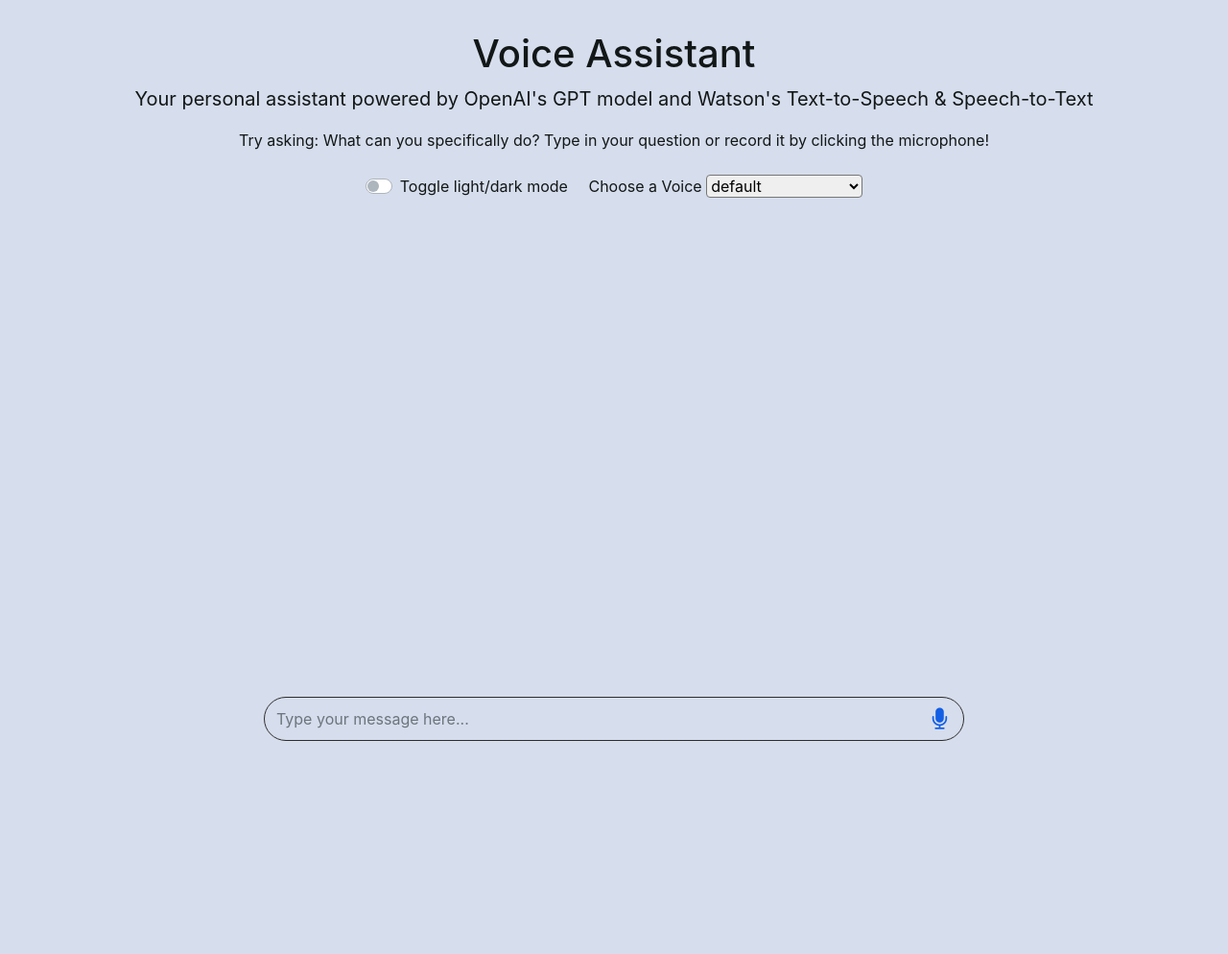
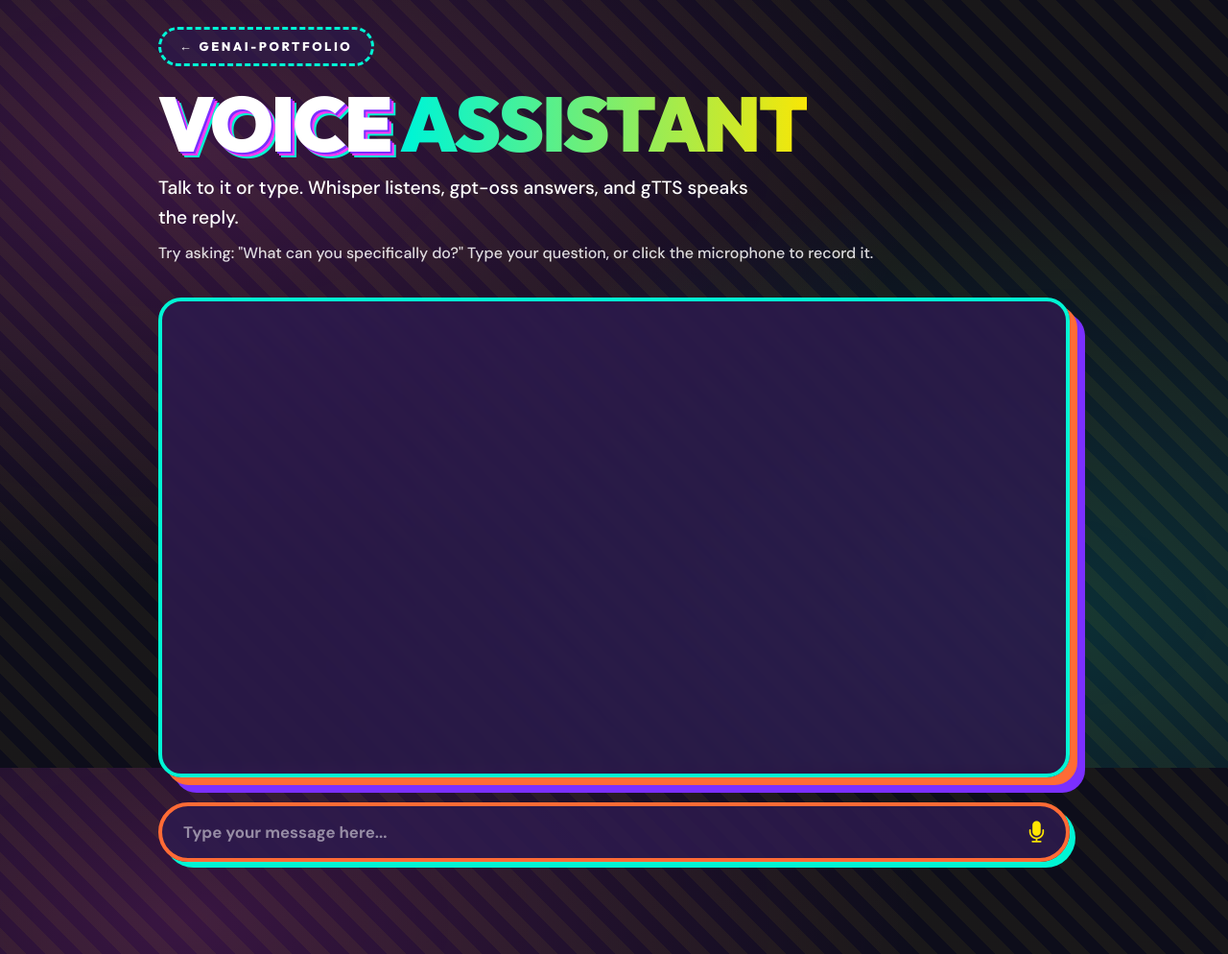
Before and after one commit to fitriyananurill/GenAI-Portfolio, a Flask app: page /p3/ in a window 1280 px wide. Shown: the whole page at 96% size. Before the commit the page ends 772 px from the top, so only its background shows below. Run offline with Flask 3, Linux system fonts and the light colour scheme; some libraries are stand-ins or nearby versions.

Commit message:
Theme p3/p5/p6 to match the landing page

```diff
--- a/projects/p3_voice_assistant/templates/p3/index.html
+++ b/projects/p3_voice_assistant/templates/p3/index.html
@@ -11,26 +11,25 @@
       rel="stylesheet"
       href="https://cdnjs.cloudflare.com/ajax/libs/font-awesome/4.7.0/css/font-awesome.min.css"
     />
+    <link href="https://fonts.googleapis.com/css2?family=DM+Sans:wght@400;500;700&family=Outfit:wght@800;900&display=swap" rel="stylesheet" />
     <link rel="stylesheet" href="{{ url_for('p3.static', filename='style.css') }}" />
+    <link rel="stylesheet" href="/chat.css" />
 
     <script src="https://code.jquery.com/jquery-3.5.1.min.js"></script>
     <script src="{{ url_for('p3.static', filename='script.js') }}"></script>
   </head>
-  <body>
+  <body style="--c:var(--orange);--b:var(--cyan)">
+    <span class="deco float" style="top:14%;left:2%;font-size:3.4rem" aria-hidden="true">🎙️</span>
+    <span class="deco wiggle" style="top:58%;right:2%;font-size:3.2rem" aria-hidden="true">✨</span>
+    <span class="deco bounce" style="bottom:6%;left:3%;font-size:3rem" aria-hidden="true">💬</span>
+
     <div class="container h-700">
       <div class="row">
-        <div class="col-12" style="margin-top: 2rem">
-          <h1 class="text-center">Voice Assistant</h1>
-          <p class="text-center" style="font-size: 20px">
-            Your personal assistant powered by OpenAI's GPT model and Watson's
-            Text-to-Speech & Speech-to-Text
-          </p>
-        </div>
-        <div class="col-12" style="font-size: 16px">
-          <p class="text-center mb-4">
-            Try asking: What can you specifically do? Type in your question or
-            record it by clicking the microphone!
-          </p>
+        <div class="col-12">
+          <a class="back" href="/">← GenAI-Portfolio</a>
+          <h1>Voice <span class="grad-text">Assistant</span></h1>
+          <p class="lead-text">Talk to it or type. Whisper listens, gpt-oss answers, and gTTS speaks the reply.</p>
+          <p class="hint-text">Try asking: "What can you specifically do?" Type your question, or click the microphone to record it.</p>
         </div>
         <div class="col-12 text-center d-flex justify-content-around">
           <div class="custom-control custom-switch mb-3 d-inline-block">
@@ -42,32 +41,6 @@
             <label class="custom-control-label" for="light-dark-mode-switch"
               >Toggle light/dark mode</label
             >
-          </div>
-          <div class="d-inline-block">
-            <label class="voice-options-label" for="voice-options"
-              >Choose a Voice</label
-            >
-            <select id="voice-options">
-              <option value="">default</option>
-              <option value="en-US_MichaelV3Voice">Michael (English)</option>
-              <option value="en-US_HenryV3Voice">Henry (English)</option>
-              <option value="en-GB_KateV3Voice">Kate (English)</option>
-              <option value="en-GB_JamesV3Voice">James (English)</option>
-              <option value="en-GB_CharlotteV3Voice">
-                Charlotte (English)
-              </option>
-              <option value="en-US_LisaV3Voice">Lisa (English)</option>
-              <option value="en-US_KevinV3Voice">Kevin (English)</option>
-              <option value="en-US_EmilyV3Voice">Emily (English)</option>
-              <option value="en-US_AllisonV3Voice">Allison (English)</option>
-              <option value="en-US_OliviaV3Voice">Olivia (English)</option>
-              <option value="fr-CA_LouiseV3Voice">Louise (French)</option>
-              <option value="fr-FR_ReneeV3Voice">Renee (French)</option>
-              <option value="fr-FR_NicolasV3Voice">Nicolas (French)</option>
-              <option value="it-IT_FrancescaV3Voice">
-                Francesca (Italian)
-              </option>
-            </select>
           </div>
         </div>
         <div class="col-12 col-md-8 mx-auto mb-4">
@@ -92,12 +65,13 @@
             <input
               type="text"
               id="message-input"
+              aria-label="Your message"
               class="form-control"
               placeholder="Type your message here..."
             />
             <div class="input-group-append">
               <!-- <button id="send-button" class="btn btn-primary">Send</button> -->
-              <button id="send-button" class="btn btn-primary microphone">
+              <button id="send-button" class="btn btn-primary microphone" aria-label="Record or send message">
                 <i class="fa fa-microphone"></i>
               </button>
             </div>
--- a/projects/p5_data_chatbot/static/script.js
+++ b/projects/p5_data_chatbot/static/script.js
@@ -192,6 +192,10 @@ $(document).ready(function () {
       // Reset the responses array
       responses.length = 0;
 
+      // Forget the uploaded PDF and the conversation (the server keeps no state)
+      docChunks = [];
+      chatHistory.length = 0;
+
       // Reset isFirstMessage flag
       isFirstMessage = true;
 
--- /dev/null
+++ b/web/chat.css
@@ -0,0 +1,140 @@
+/* Maximalism theme for the Bootstrap chat demos (p3, p5, p6).
+   Loaded AFTER bootstrap and each project's style.css, so it overrides them; the chat JS is untouched. */
+:root {
+  --bg: #0D0D1A; --fg: #FFFFFF; --muted: #2D1B4E;
+  --magenta: #FF3AF2; --cyan: #00F5D4; --yellow: #FFE600; --orange: #FF6B35; --purple: #7B2FFF;
+  --c: var(--magenta); --b: var(--yellow);
+}
+
+body, body.dark-mode {
+  min-height: 100vh; color: var(--fg); background-color: var(--bg);
+  font: 500 1.05rem/1.6 "DM Sans", system-ui, sans-serif;
+  background-image:
+    radial-gradient(circle, rgba(255, 58, 242, .35) 1px, transparent 1px),
+    repeating-linear-gradient(45deg, transparent 0 14px, rgba(255, 230, 0, .05) 14px 28px),
+    radial-gradient(ellipse at 15% 20%, rgba(255, 58, 242, .18), transparent 50%),
+    radial-gradient(ellipse at 85% 80%, rgba(0, 245, 212, .15), transparent 50%);
+  background-size: 28px 28px, auto, auto, auto;
+  background-attachment: fixed;
+  overflow-x: hidden;
+}
+.container { max-width: 980px; position: relative; z-index: 10; padding-bottom: 72px; }
+.sr-only { position: absolute; width: 1px; height: 1px; overflow: hidden; clip: rect(0 0 0 0); white-space: nowrap; }
+:focus-visible { outline: 3px dashed var(--fg) !important; outline-offset: 4px; box-shadow: 0 0 0 4px var(--magenta), 0 0 0 8px var(--cyan) !important; border-radius: 12px; }
+
+/* ---- header ---- */
+.back {
+  display: inline-block; margin: 28px 0 8px; padding: .7rem 1.2rem; color: var(--fg); text-decoration: none;
+  font: 800 .8rem/1 "Outfit", system-ui, sans-serif; letter-spacing: .2em; text-transform: uppercase;
+  border: 3px dashed var(--cyan); border-radius: 999px; background: rgba(45, 27, 78, .6);
+  transition: transform .25s cubic-bezier(.68, -.55, .265, 1.55);
+}
+.back:hover { color: var(--fg); text-decoration: none; transform: scale(1.06) rotate(-2deg); border-style: solid; }
+
+h1 {
+  font: 900 clamp(2.6rem, 9vw, 5rem)/.95 "Outfit", system-ui, sans-serif !important;
+  text-transform: uppercase; letter-spacing: -.03em; text-align: left !important; margin: 14px 0 14px;
+  text-shadow: 2px 2px 0 var(--purple), 4px 4px 0 var(--magenta), 6px 6px 0 var(--cyan);
+}
+.grad-text {
+  background: linear-gradient(90deg, var(--magenta), var(--cyan), var(--yellow), var(--magenta)); background-size: 300% 100%;
+  -webkit-background-clip: text; background-clip: text; -webkit-text-fill-color: transparent; color: transparent;
+  text-shadow: none; animation: shift 4s ease infinite;
+}
+.lead-text { font-size: 1.2rem; max-width: 640px; text-align: left !important; margin-bottom: 8px; }
+.hint-text { font-size: 1rem !important; text-align: left !important; color: rgba(255, 255, 255, .85); }
+
+/* the old light/dark switch: this page is dark by design */
+.custom-control { display: none !important; }
+.col-12.text-center.d-flex.justify-content-around { padding: 0 15px !important; justify-content: flex-start !important; margin-bottom: 18px; }
+
+/* chat column uses the full container width so it lines up with the title */
+.col-md-8 { flex: 0 0 100% !important; max-width: 100% !important; }
+.col-12.text-center.d-flex.justify-content-around .d-inline-block { text-align: left; }
+
+/* ---- voice picker ---- */
+.voice-options-label {
+  display: block; margin-bottom: 6px; font: 800 .8rem/1 "Outfit", system-ui, sans-serif;
+  letter-spacing: .2em; text-transform: uppercase; color: var(--cyan);
+}
+#voice-options {
+  min-height: 48px; max-width: 100%; padding: 0 1.2rem; color: var(--fg); cursor: pointer;
+  font: 700 1rem "DM Sans", system-ui, sans-serif;
+  background: rgba(45, 27, 78, .85); border: 4px solid var(--c); border-radius: 999px;
+}
+#voice-options:hover { background: var(--muted); }
+#voice-options option { background: var(--bg); color: var(--fg); }
+
+/* ---- chat window ---- */
+#chat-window {
+  padding: 22px !important;
+  background: rgba(45, 27, 78, .85); backdrop-filter: blur(4px);
+  border: 4px solid var(--b); border-radius: 24px;
+  box-shadow: 8px 8px 0 var(--c), 16px 16px 0 var(--purple);
+  scrollbar-color: var(--c) transparent;
+}
+.message-line { width: 82%; }
+.message-line.my-text { width: 100%; }
+.message-box, .message-box.dark {
+  padding: 12px 16px; color: var(--fg); font-size: 1.05rem;
+  background: rgba(13, 13, 26, .75); border: 3px solid var(--c); border-radius: 18px; border-top-left-radius: 0;
+}
+.message-box.my-text, .message-box.my-text.dark {
+  margin-left: 0; background: rgba(0, 245, 212, .12); border-color: var(--cyan);
+}
+.loading-dots, .loading-dots.my-loading.dark { background: rgba(13, 13, 26, .75); border: 3px solid var(--c); }
+.loading-dots.my-loading { background: rgba(0, 245, 212, .12); border-color: var(--cyan); }
+.dot { background: var(--yellow); }
+
+/* ---- input bar ---- */
+.input-group {
+  margin-top: 26px !important; border: 4px solid var(--c) !important; border-radius: 999px; overflow: hidden;
+  background: rgba(45, 27, 78, .85); box-shadow: 6px 6px 0 var(--b);
+}
+.input-group:focus-within { box-shadow: 0 0 0 4px var(--magenta), 0 0 0 8px var(--cyan); }
+#message-input {
+  min-height: 54px; padding-left: 22px !important; color: var(--fg) !important;
+  font: 700 1.05rem "DM Sans", system-ui, sans-serif; background: transparent !important;
+}
+#message-input:focus { outline: none; box-shadow: none !important; }
+#message-input::placeholder { color: rgba(255, 255, 255, .5); }
+#send-button, #reset-button { align-items: center; padding: 10px 18px; transition: transform .25s cubic-bezier(.68, -.55, .265, 1.55); }
+#send-button:hover, #reset-button:hover { transform: scale(1.2) rotate(-6deg); }
+#send-button:disabled { opacity: .5; cursor: not-allowed; }
+.microphone i, .send i, .volume i, .reset i, #reset-button i { color: var(--yellow) !important; }
+.microphone.recording i { color: var(--magenta) !important; }
+
+.repeat-button {
+  flex: 0 0 auto; align-self: flex-start; margin: 0 10px; padding: 6px 12px; line-height: 1;
+  border: 3px solid var(--c) !important; border-radius: 999px; background: rgba(13, 13, 26, .75);
+  transition: transform .25s cubic-bezier(.68, -.55, .265, 1.55);
+}
+.repeat-button:hover { transform: scale(1.15) rotate(-4deg); background: var(--muted); }
+
+/* p5 upload button rendered inside a bot message */
+#upload-button {
+  min-height: 44px; padding: 0 1.4rem !important; margin-top: 14px; color: var(--fg); cursor: pointer;
+  font: 900 .8rem/1 "Outfit", system-ui, sans-serif !important; letter-spacing: .15em; text-transform: uppercase;
+  background: linear-gradient(90deg, var(--magenta), var(--purple), var(--cyan)); background-size: 200% 100%;
+  border: 3px solid var(--yellow) !important; border-radius: 999px !important; box-shadow: 4px 4px 0 var(--magenta);
+  transition: transform .3s cubic-bezier(.68, -.55, .265, 1.55), background-position .4s;
+}
+#upload-button:hover:not(:disabled) { transform: scale(1.08) rotate(-2deg); background-position: 100% 0; }
+#upload-button:disabled { opacity: .5; cursor: not-allowed; }
+
+/* ---- floating decorations ---- */
+.deco { position: fixed; z-index: 5; pointer-events: none; line-height: 1; user-select: none; display: none; }
+@media (min-width: 1300px) { .deco { display: block; } }
+.float { animation: float 6s ease-in-out infinite; }
+.wiggle { animation: wiggle 1s ease-in-out infinite; }
+.bounce { animation: bounce-subtle 2s ease-in-out infinite; }
+@keyframes float { 0%, 100% { transform: translateY(0) rotate(0); } 50% { transform: translateY(-20px) rotate(5deg); } }
+@keyframes wiggle { 0%, 100% { transform: rotate(-3deg); } 50% { transform: rotate(3deg); } }
+@keyframes bounce-subtle { 0%, 100% { transform: translateY(0); } 50% { transform: translateY(-10px); } }
+@keyframes shift { 0%, 100% { background-position: 0% 50%; } 50% { background-position: 100% 50%; } }
+
+@media (max-width: 767px) {
+  #chat-window { padding: 16px !important; }
+  .message-line { width: 92%; }
+}
+@media (prefers-reduced-motion: reduce) { *, *::before, *::after { animation: none !important; transition-duration: .15s !important; } }
```
Also changed, not shown: projects/p5_data_chatbot/templates/p5/index.html (+13 -5 lines), projects/p6_babel_fish/templates/p6/index.html (+15 -15 lines).
